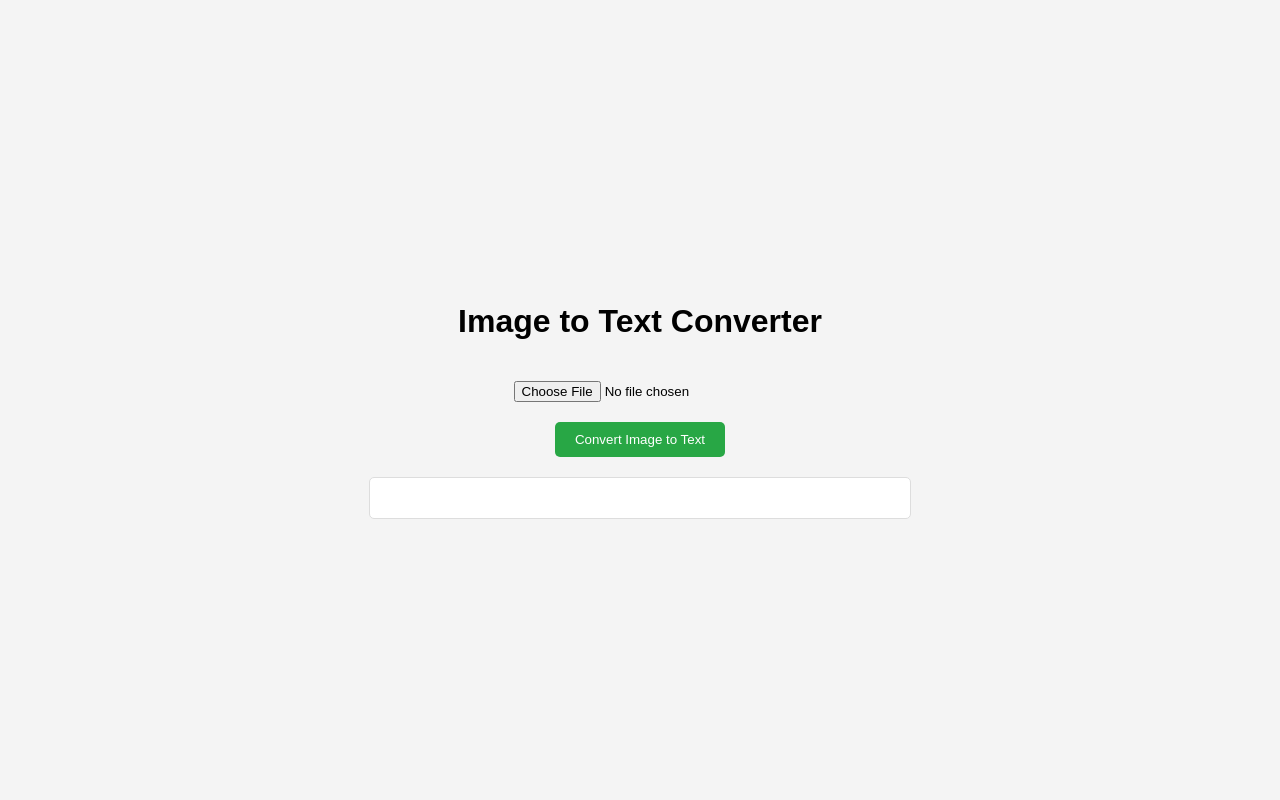
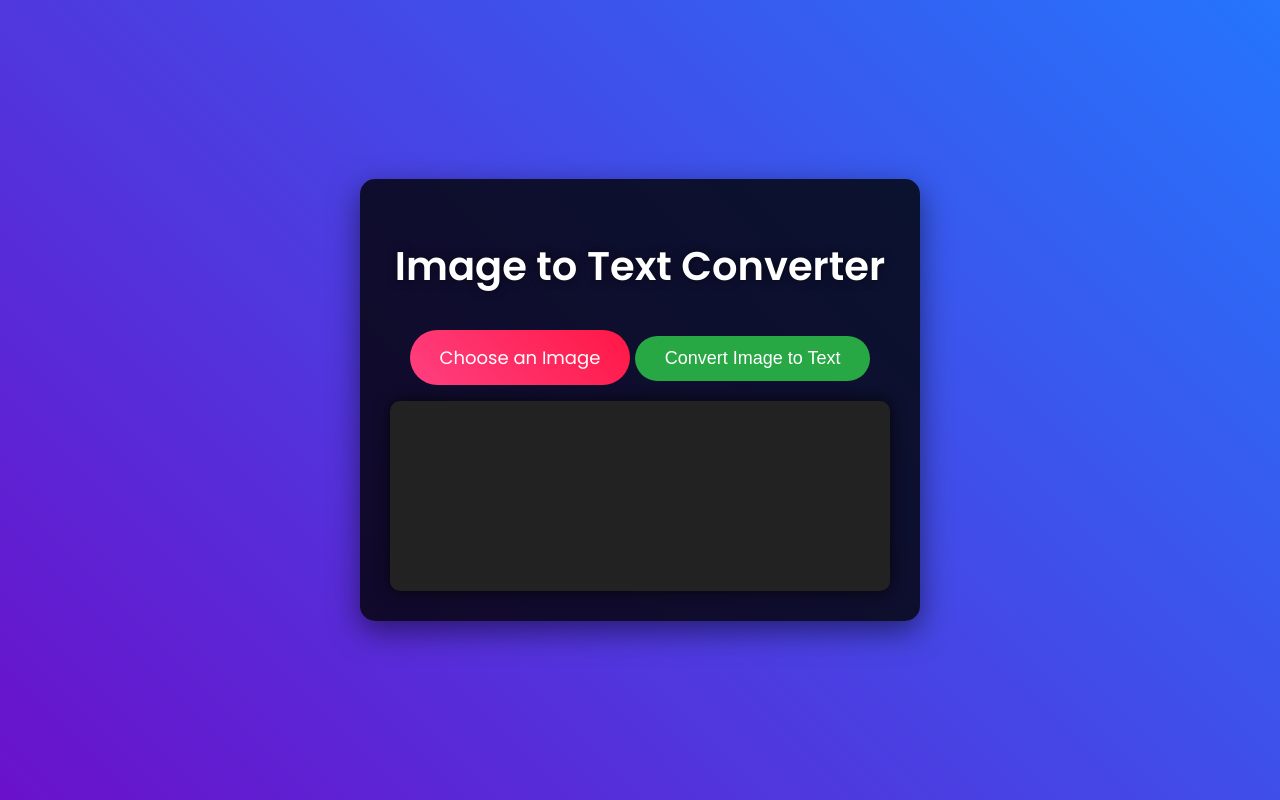
Before and after one commit to SantaClauseMacros/imag-text, a plain HTML site: page index.html in a window 1280 px wide. Drawn offline with Linux system fonts and the light colour scheme.

Commit message:
Update index.html

```diff
--- a/index.html
+++ b/index.html
@@ -6,56 +6,131 @@
     <title>Image to Text Converter</title>
     <!-- Include Tesseract.js via CDN -->
     <script src="https://cdn.jsdelivr.net/npm/tesseract.js@2.1.1/dist/tesseract.min.js"></script>
+    <link href="https://fonts.googleapis.com/css2?family=Poppins:wght@400;600&display=swap" rel="stylesheet">
     <style>
+        /* Global Styles */
         body {
-            font-family: Arial, sans-serif;
+            font-family: 'Poppins', sans-serif;
+            background: linear-gradient(45deg, #6a11cb, #2575fc);
             display: flex;
-            flex-direction: column;
+            justify-content: center;
             align-items: center;
-            justify-content: center;
             height: 100vh;
-            background: #f4f4f4;
             margin: 0;
+            color: #fff;
+            overflow: hidden;
         }
 
-        #output {
-            margin-top: 20px;
-            padding: 20px;
-            background: #fff;
-            border: 1px solid #ddd;
-            border-radius: 5px;
-            width: 80%;
-            max-width: 500px;
-            white-space: pre-wrap;
-            word-wrap: break-word;
-            font-size: 16px;
+        h1 {
+            font-size: 2.5rem;
+            font-weight: 600;
+            margin-bottom: 20px;
+            text-align: center;
+            text-shadow: 0 0 10px rgba(0, 0, 0, 0.5);
         }
 
+        /* Container for content */
+        .container {
+            background: rgba(0, 0, 0, 0.8);
+            border-radius: 15px;
+            padding: 30px;
+            width: 100%;
+            max-width: 500px;
+            text-align: center;
+            box-shadow: 0 10px 30px rgba(0, 0, 0, 0.5);
+        }
+
+        /* File Input */
         input[type="file"] {
-            margin: 20px 0;
+            display: none;
+        }
+
+        label[for="imageInput"] {
+            background: linear-gradient(45deg, #ff4081, #ff1744);
+            padding: 15px 30px;
+            border-radius: 50px;
+            cursor: pointer;
+            font-size: 18px;
+            transition: all 0.3s;
+        }
+
+        label[for="imageInput"]:hover {
+            transform: scale(1.1);
+            background: linear-gradient(45deg, #ff1744, #ff4081);
         }
 
         button {
-            padding: 10px 20px;
             background: #28a745;
+            padding: 12px 30px;
+            border-radius: 50px;
             color: white;
             border: none;
-            border-radius: 5px;
+            font-size: 18px;
             cursor: pointer;
+            margin-top: 20px;
+            transition: all 0.3s;
         }
 
         button:hover {
             background: #218838;
+            transform: scale(1.05);
         }
+
+        /* Output Text */
+        #output {
+            margin-top: 20px;
+            padding: 20px;
+            background: #222;
+            border-radius: 10px;
+            min-height: 150px;
+            max-height: 300px;
+            overflow-y: auto;
+            white-space: pre-wrap;
+            word-wrap: break-word;
+            font-size: 16px;
+            box-shadow: 0 0 15px rgba(0, 0, 0, 0.7);
+        }
+
+        /* Spinner */
+        .spinner {
+            border: 4px solid #f3f3f3; /* Light gray */
+            border-top: 4px solid #ff4081; /* Pink */
+            border-radius: 50%;
+            width: 50px;
+            height: 50px;
+            animation: spin 2s linear infinite;
+            margin: 20px auto;
+        }
+
+        @keyframes spin {
+            0% { transform: rotate(0deg); }
+            100% { transform: rotate(360deg); }
+        }
+
+        /* Responsive Design */
+        @media (max-width: 600px) {
+            .container {
+                padding: 20px;
+                width: 90%;
+            }
+
+            h1 {
+                font-size: 2rem;
+            }
+        }
+
     </style>
 </head>
 <body>
 
-    <h1>Image to Text Converter</h1>
-    <input type="file" id="imageInput" accept="image/*" />
-    <button onclick="convertImageToText()">Convert Image to Text</button>
-
-    <div id="output"></div>
+    <div class="container">
+        <h1>Image to Text Converter</h1>
+        <input type="file" id="imageInput" accept="image/*" />
+        <label for="imageInput">Choose an Image</label>
+        <button onclick="convertImageToText()">Convert Image to Text</button>
+        <div id="spinner" class="spinner" style="display: none;"></div>
+        <div id="output"></div>
+    </div>
 
     <script>
         function convertImageToText() {
@@ -65,7 +140,8 @@
                 return;
             }
 
-            // Display loading message
+            // Display loading spinner
+            document.getElementById('spinner').style.display = "block";
             const outputDiv = document.getElementById('output');
             outputDiv.textContent = "Processing image... Please wait.";
 
@@ -79,9 +155,11 @@
                     }
                 }
             ).then(({ data: { text } }) => {
-                // Display the recognized text
-                outputDiv.textContent = text;
+                // Hide loading spinner and display the recognized text
+                document.getElementById('spinner').style.display = "none";
+                outputDiv.textContent = text || "No text found in the image.";
             }).catch(error => {
+                document.getElementById('spinner').style.display = "none";
                 outputDiv.textContent = "Error processing image.";
                 console.error(error);
             });
```
